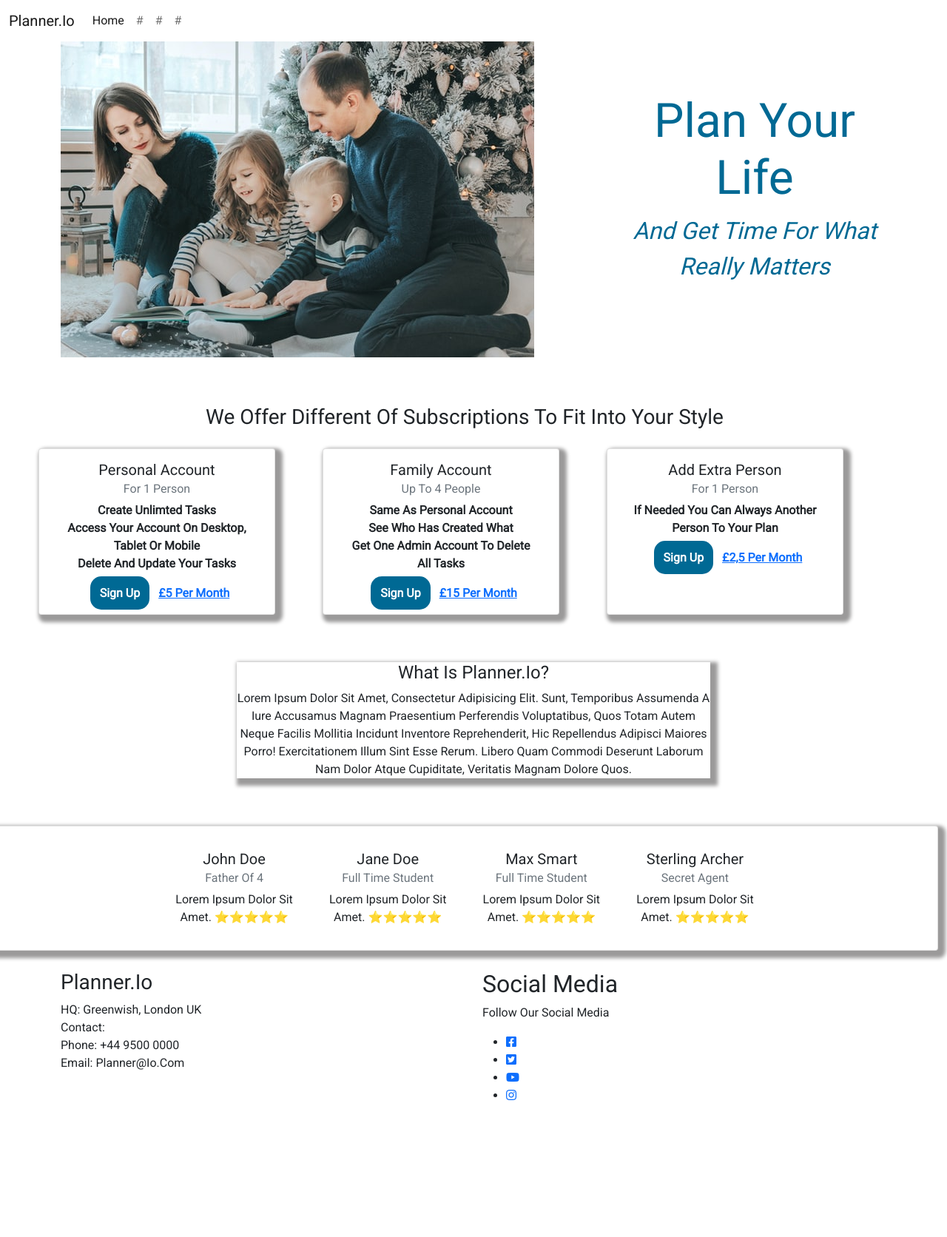
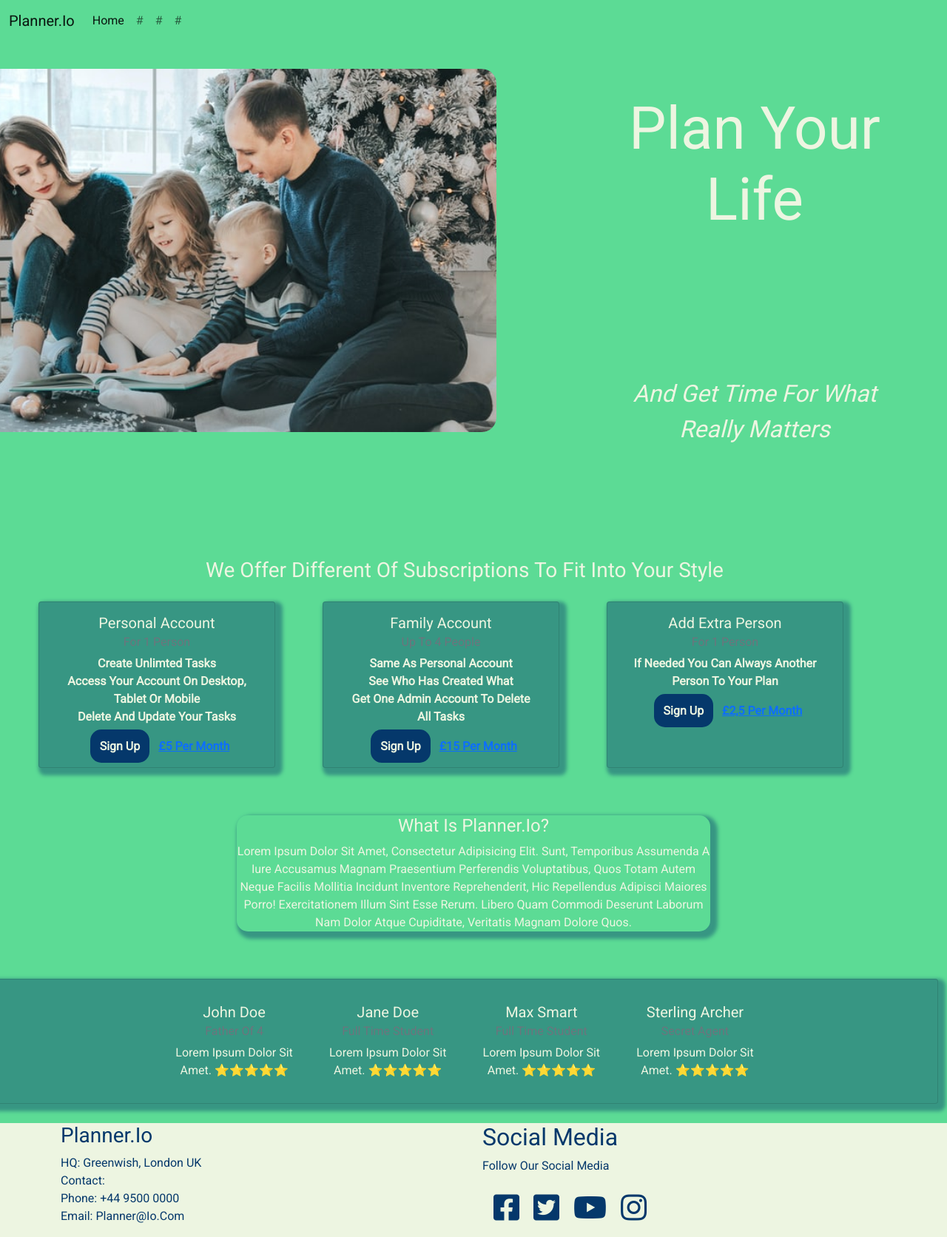
Before and after one commit to Code-Institute-Submissions/Tofthaslund-MS3, a Flask app: page / in a window 1280 px wide. Shown: the whole page at 74% size. Before the commit the page ends 1487 px from the top, so only its background shows below. Run offline with Flask 2, Linux system fonts and the light colour scheme; some libraries are stand-ins or nearby versions.

Commit message:
style of footer and changde color scheme

```diff
--- a/static/css/style.css
+++ b/static/css/style.css
@@ -5,28 +5,44 @@
     text-transform: capitalize;
 }
 
+.top{
+    background-color: #5cdb95;
+}
+
 /* headline and image  */
 
-.family img{
+main{
+    background-color: #5cdb95;
+    color: #edf5e1;
+}
+
+img{
+    margin-left: -20%;
     height: auto;
     width: 100%;
+    border-radius: 20px;
+    margin-top: 5%;
 }
 
 .front-text{
     padding: 70px 0;
     text-align: center;
-    color: #006994;
+
+
 }
 
 .front-text h1{
-    font-size: 4rem;
+    font-size: 5rem;
     font-weight: lighter;
+    margin-bottom: 50%;
+
 }
 
 .front-text p{
     font-size: 2rem;
     font-weight: lighter;
     font-style: italic;
+
 }
 
 /* subscription overview */
@@ -39,28 +55,33 @@
     margin-bottom: 2%;
 }
 
+.card{
+    background-color: #379683;
+    box-shadow: 5px 5px 5px 5px #379683;
+}
+
 
 .price{
     font-family: 'Roboto', sans-serif;
     text-transform: capitalize;
     font-weight: bold;
-    box-shadow: 5px 5px 5px 5px rgb(155, 154, 154);
+    box-shadow: #8ee4af;
     margin-left: 5%;
 }
 
 
 .card-link-1{
-    background-color: #006994;
+    background-color: #05386b;
     padding: 5% 5% 5% 5%;
     margin: 3%;
     text-decoration: none;
-    color: #fff;
+    color: #edf5e1;
     border-radius: 15px;
 }
 
 .card-link-1:hover{
-    background-color: rgb(212, 212, 212);
-    color: #006994;
+    background-color: #edf5e1;
+    color: #05386b;
 }
 
 .card-link{
@@ -68,19 +89,44 @@
 }
 
 .about{
-    box-shadow: 5px 5px 5px 5px rgb(155, 154, 154);
+    box-shadow: 5px 5px 5px 5px #379683;
    margin-top: 5%;
    margin-bottom: 5%;
+   border-radius: 15px;
 }
 
 
 /* reviews */
 
 .review{
-    box-shadow: 5px 5px 5px 5px rgb(155, 154, 154);
+    box-shadow: 5px 5px 5px 5px #379683;
     margin-bottom: 2%;
 }
 
 .reviews{
     display: inline-block;
 }
+
+
+/* footer */
+
+footer{
+    background-color: #edf5e1;
+    color: #05386b;
+}
+
+.social-media {
+    padding: 0;
+    margin: 0;
+    text-decoration: none;
+}
+.social-media li{
+    display: inline-block;
+    font-size: 2.5rem;
+    padding-left: 15px;
+    text-decoration: none;
+    cursor: pointer;
+}
+.social-media li a{
+    color: #05386b;
+}
--- a/templates/base.html
+++ b/templates/base.html
@@ -12,7 +12,7 @@
     <title>Personal Planner</title>
 </head>
 <body>
-    <nav class="navbar navbar-expand-lg navbar-light bg-transparent">
+    <nav class="navbar top navbar-expand-lg navbar-light ">
         <div class="container-fluid">
           <a class="navbar-brand" href="{{ url_for('index') }}">Planner.io</a>
           <button class="navbar-toggler" type="button" data-bs-toggle="collapse" data-bs-target="#navbarNav" aria-controls="navbarNav" aria-expanded="false" aria-label="Toggle navigation">
@@ -42,7 +42,7 @@
     {% endblock %}
     </main>
 
-    <footer class="bg-transparent">
+    <footer >
         <div class="footer-top">
             <div class="container">
                 <div class="row">
```
